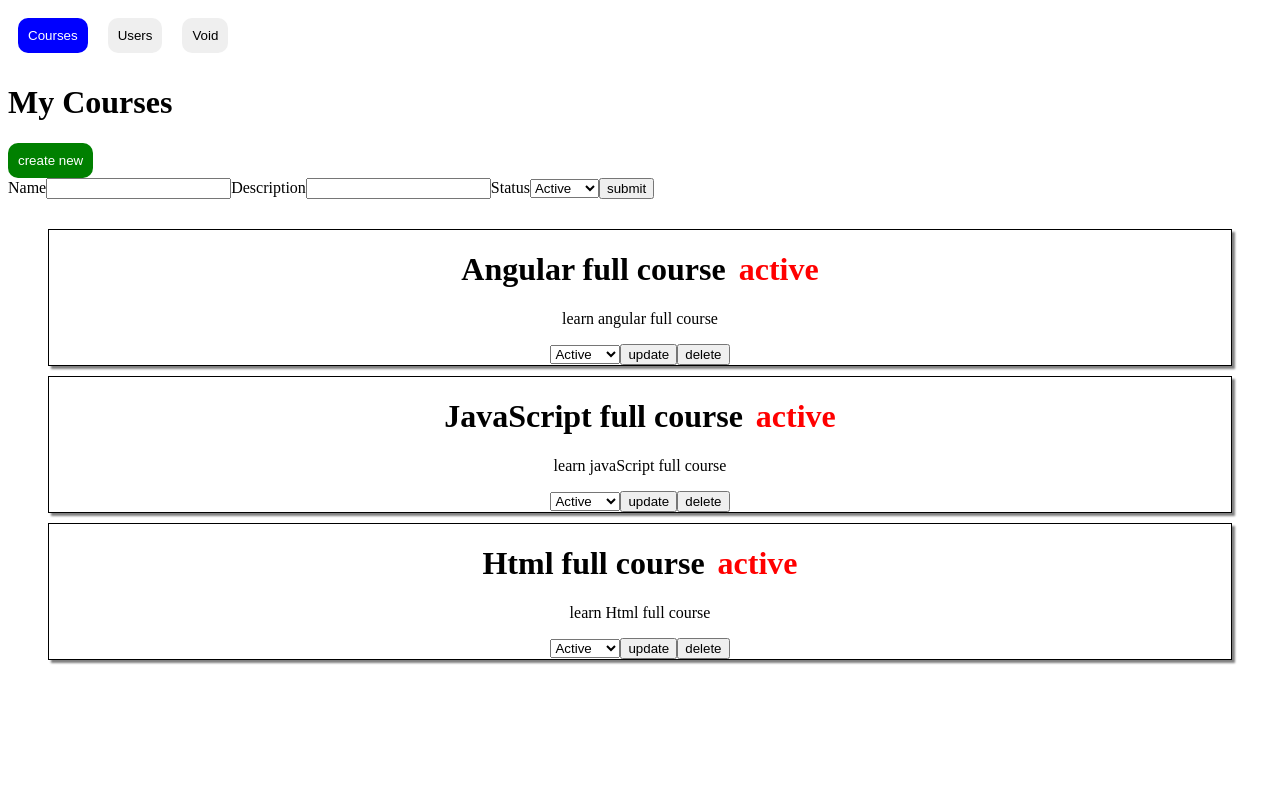
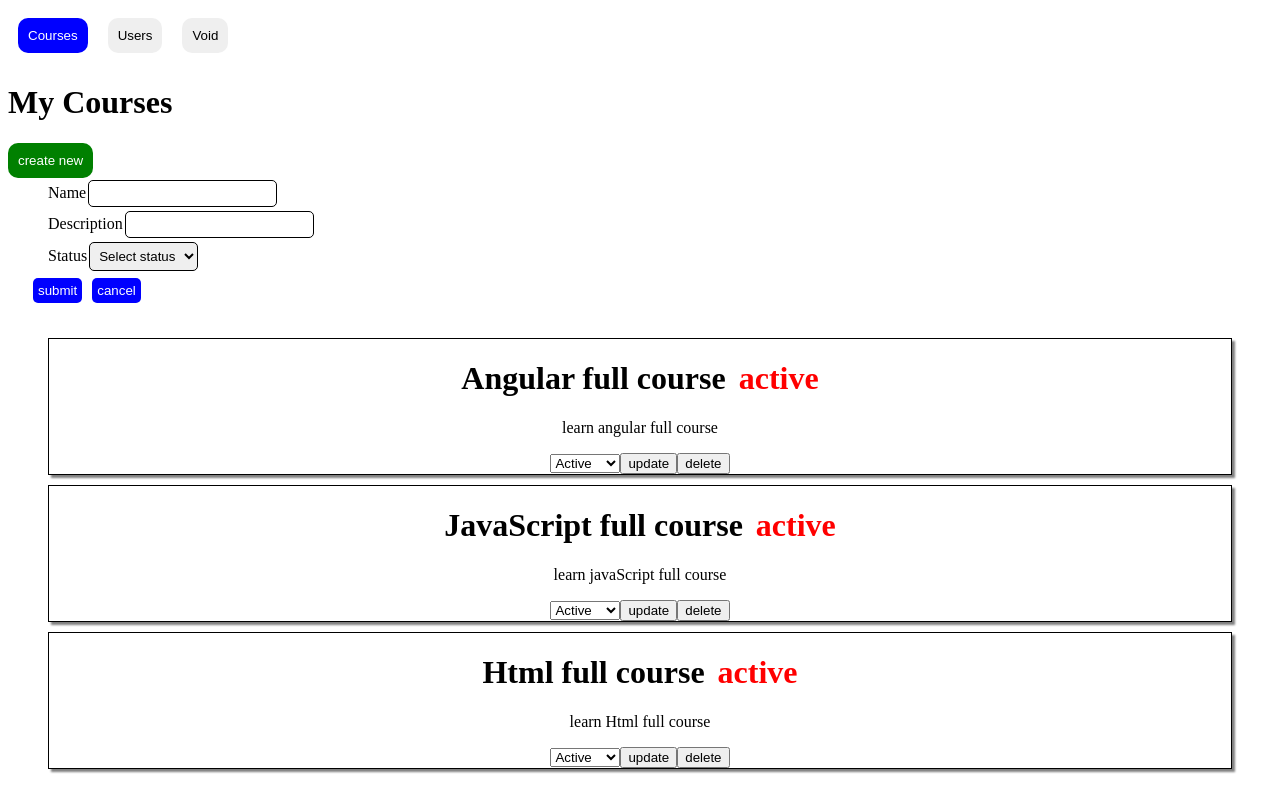
Before and after one commit to shiyas03/Angular-animations, an Angular app: page / in a window 1280 px wide. Both pictures are taken after a click on the button "create new". Built offline with nearby package versions, Linux system fonts and the light colour scheme.

Commit message:
new courses enter and leave animation done

```diff
--- a/src/app/app.module.ts
+++ b/src/app/app.module.ts
@@ -12,6 +12,7 @@ import { AnimationComponent } from './animation/animation.component';
 import { OpenCloseComponent } from './open-close/open-close.component';
 import { VoidAnimationComponent } from './void-animation/void-animation.component';
 import { NewCourseComponent } from './new-course/new-course.component';
+import { FormsModule, ReactiveFormsModule } from '@angular/forms';
 
 @NgModule({
   declarations: [
@@ -28,7 +29,9 @@ import { NewCourseComponent } from './new-course/new-course.component';
   imports: [
     BrowserModule,
     AppRoutingModule,
-    BrowserAnimationsModule
+    BrowserAnimationsModule,
+    FormsModule,
+    ReactiveFormsModule
   ],
   providers: [],
   bootstrap: [AppComponent]
--- a/src/app/courses/animation.ts
+++ b/src/app/courses/animation.ts
@@ -8,7 +8,7 @@ export const triggerState = trigger('selectedTrigger', [
     })),
     state('selected', style({
         border: '2px solid black',
-        padding:'10px',
+        padding: '10px',
         backgroundColor: 'lightblue'
     })),
     transition('default => selected', [style({
@@ -18,3 +18,24 @@ export const triggerState = trigger('selectedTrigger', [
         border: '2px solid black'
     }), animate('300ms ease-out')]),
 ])
+
+export const curseAddState = trigger('courseTrigger', [
+    transition(':enter', [
+        style({
+            opacity: 0,
+            transform: 'translateX(-100%)'
+        }),
+        animate('500ms ease-in',
+            style({
+                opacity: 1,
+                transform: 'translateX(0)'
+            }))
+    ]),
+    transition(':leave', [
+        animate('500ms ease-in',
+            style({
+                opacity: 0,
+                transform: 'translateX(100%)'
+            }))
+    ])
+])
--- a/src/app/courses/courses.component.html
+++ b/src/app/courses/courses.component.html
@@ -8,21 +8,7 @@
 </div>
 
 <div *ngIf="this.createClicked">
-    <div>
-        <form action="">
-            <label for="">Name</label>
-            <input type="text" name="" id="">
-            <label for="">Description</label>
-            <input type="text" name="" id="">
-            <label for="">Status</label>
-            <select name="" id="">
-                <option value="">Active</option>
-                <option value="">inActive</option>
-                <option value="">Draft</option>
-            </select>
-            <button>submit</button>
-        </form>
-    </div>
+    <app-new-course (courseCreated)="courseCreated($event)" (courseCancel)="courseCanceled()"></app-new-course>
 </div>
 
 <div style="margin: 30px;">
@@ -31,5 +17,6 @@
     </div>
     <app-course *ngFor="let course of courses; let i = index" [course]="course"
         (statusUpdated)="onStatusUpdate($event,i)" (courseDelete)="onDeleteCourse(i)" (click)="onCourseSelected(i)"
-        [@selectedTrigger]="selectedCourse ==i ? 'selected':'default'" style="margin: 10px;"></app-course>
+        [@selectedTrigger]="selectedCourse ==i ? 'selected':'default'" style="margin: 10px;"
+        @courseTrigger></app-course>
 </div>
--- a/src/app/courses/courses.component.ts
+++ b/src/app/courses/courses.component.ts
@@ -1,14 +1,13 @@
 import { Component, OnInit } from '@angular/core';
-import { Observable } from 'rxjs';
 import { Courses } from './courses.model';
 import { CourseServices } from './courses.service';
-import { triggerState } from './animation';
+import { curseAddState, triggerState } from './animation';
 
 @Component({
   selector: 'app-courses',
   templateUrl: './courses.component.html',
   styleUrls: ['./courses.component.css'],
-  animations: [triggerState]
+  animations: [triggerState, curseAddState]
 })
 export class CoursesComponent implements OnInit {
 
@@ -41,4 +40,13 @@ export class CoursesComponent implements OnInit {
   onCreateClick() {
     this.createClicked = !this.createClicked
   }
+
+  courseCreated(event: Courses) {
+    this.courses.unshift(event)
+    this.createClicked = false
+  }
+
+  courseCanceled() {
+    this.createClicked = false
+  }
 }
--- a/src/app/new-course/new-course.component.css
+++ b/src/app/new-course/new-course.component.css
@@ -0,0 +1,22 @@
+input,select{
+    padding: 5px;
+    margin: 2px;
+    border: 1px solid black;
+    border-radius: 5px;
+}
+
+label{
+    margin-left: 20px;
+}
+button{
+    padding: 5px;
+    background-color: blue;
+    color: white;
+    border-radius: 5px;
+    border: none;
+    margin: 5px;
+}
+
+form{
+    margin-left: 20px;
+}
--- a/src/app/new-course/new-course.component.html
+++ b/src/app/new-course/new-course.component.html
@@ -1 +1,18 @@
-<p>new-course works!</p>
+<div>
+    <form [formGroup]="courseForm" (ngSubmit)="onCourseCreate()">
+        <label for="">Name</label>
+        <input type="text" name="" id="" formControlName="name">
+        <br>
+        <label for="">Description</label>
+        <input type="text" name="" id="" formControlName="description">
+        <br>
+        <label for="">Status</label>
+        <select name="" id="" formControlName="status">
+            <option value="" selected disabled>Select status</option>
+            <option [value]="status" *ngFor="let status of statuses">{{status}}</option>
+        </select>
+        <br>
+        <button>submit</button>
+        <button (click)="onCancelCourse()">cancel</button>
+    </form>
+</div>
--- a/src/app/new-course/new-course.component.ts
+++ b/src/app/new-course/new-course.component.ts
@@ -1,4 +1,6 @@
-import { Component } from '@angular/core';
+import { Component, EventEmitter, Output } from '@angular/core';
+import { FormControl, FormGroup, Validators } from '@angular/forms';
+import { Courses } from '../courses/courses.model';
 
 @Component({
   selector: 'app-new-course',
@@ -7,4 +9,22 @@ import { Component } from '@angular/core';
 })
 export class NewCourseComponent {
 
+  @Output() courseCreated = new EventEmitter<Courses>()
+  @Output() courseCancel = new EventEmitter()
+
+  courseForm = new FormGroup({
+    name: new FormControl('', Validators.required),
+    description: new FormControl(''),
+    status: new FormControl('')
+  })
+
+  statuses = ['active', 'inActive', 'draft']
+
+  onCourseCreate(){
+    this.courseCreated.emit(this.courseForm.value as Courses)
+  }
+
+  onCancelCourse(){
+    this.courseCancel.emit()
+  }
 }
```
